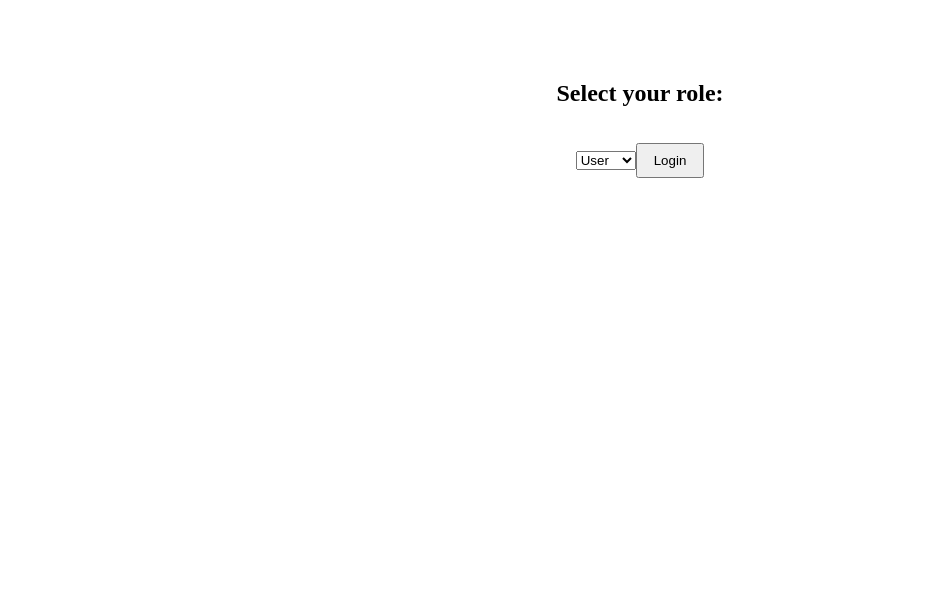
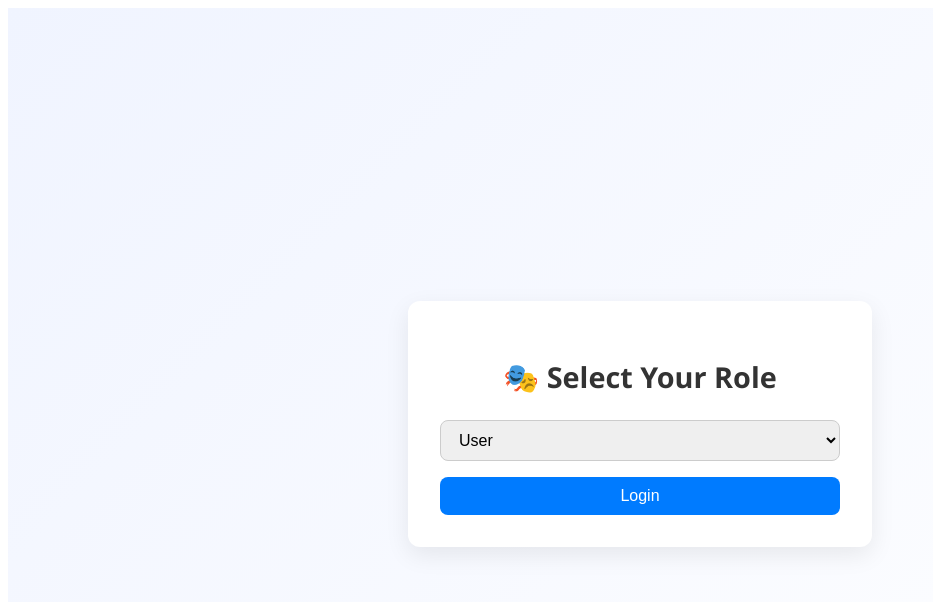
Before and after one commit to Ranganathgowdaks/microfrontend-music-library, a React (Vite) app in the folder host/: page / in a window 1280 px wide. Shown: the top 602 px of the page, without its empty margins (0-933 px from the left). Built offline with nearby package versions, Linux system fonts and the light colour scheme.

Commit message:
login enhance

```diff
--- a/host/src/components/LoginForm.jsx
+++ b/host/src/components/LoginForm.jsx
@@ -1,5 +1,6 @@
 import React, { useState } from "react";
 import { useAuth } from "../context/AuthContext";
+import styles from "./LoginForm.module.css";
 
 const LoginForm = () => {
   const { login } = useAuth();
@@ -10,32 +11,23 @@ const LoginForm = () => {
   };
 
   return (
-    <div style={styles.container}>
-      <h2>Select your role:</h2>
+    <div className={styles.wrapper}>
+      <div className={styles.card}>
+        <h2 className={styles.title}>🎭 Select Your Role</h2>
         <select
+          className={styles.select}
           value={selectedRole}
           onChange={(e) => setSelectedRole(e.target.value)}
         >
           <option value="user">User</option>
           <option value="admin">Admin</option>
         </select>
-      <button onClick={handleSubmit} style={styles.button}>
+        <button onClick={handleSubmit} className={styles.button}>
           Login
         </button>
+      </div>
     </div>
   );
 };
 
-const styles = {
-  container: {
-    textAlign: "center",
-    marginTop: "5rem",
-  },
-  button: {
-    padding: "8px 16px",
-    marginTop: "1rem",
-    cursor: "pointer",
-  },
-};
-
 export default LoginForm;
--- /dev/null
+++ b/host/src/components/LoginForm.module.css
@@ -0,0 +1,60 @@
+.wrapper {
+  min-height: 100vh;
+  display: flex;
+  align-items: center;
+  justify-content: center;
+  background: linear-gradient(135deg, #f0f4ff, #ffffff);
+  font-family: "Segoe UI", sans-serif;
+  padding: 1rem;
+}
+
+.card {
+  background-color: #ffffff;
+  border-radius: 12px;
+  padding: 2rem;
+  box-shadow: 0 8px 24px rgba(0, 0, 0, 0.08);
+  max-width: 400px;
+  width: 100%;
+  text-align: center;
+}
+
+.title {
+  font-size: 1.8rem;
+  color: #333;
+  margin-bottom: 1.5rem;
+}
+
+.select {
+  padding: 10px 14px;
+  font-size: 1rem;
+  border: 1px solid #ccc;
+  border-radius: 8px;
+  margin-bottom: 1rem;
+  width: 100%;
+}
+
+.button {
+  padding: 10px 16px;
+  background-color: #007bff;
+  color: white;
+  font-size: 1rem;
+  border: none;
+  border-radius: 8px;
+  cursor: pointer;
+  transition: background-color 0.3s ease;
+  width: 100%;
+}
+
+.button:hover {
+  background-color: #0056b3;
+}
+
+@media (max-width: 500px) {
+  .card {
+    padding: 1.5rem;
+  }
+
+  .title {
+    font-size: 1.5rem;
+  }
+}
```
Lines whose indentation alone changed are shown as unchanged.
